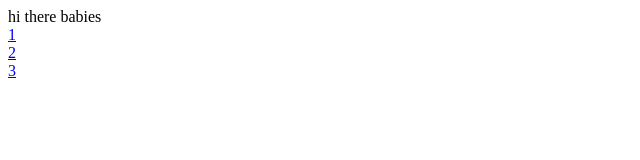
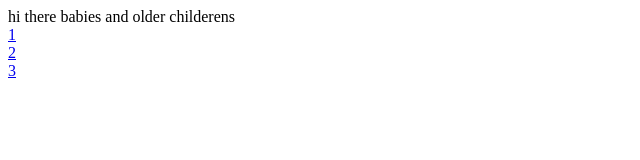
Before and after one commit to MarziehGharouni/new-, a plain HTML site: page index.html in a window 1280 px wide. Shown: the whole page, without its empty margins (0-640 px from the left). Drawn offline with Linux system fonts and the light colour scheme.

Commit message:
added older childerens

```diff
--- a/index.html
+++ b/index.html
@@ -1,6 +1,6 @@
 <html>
 <body>
-        hi there babies
+        hi there babies and older childerens
         <br  /><a href="page1.html">1</a>
         <br  /><a href="page2.html">2</a>
         <br  /><a href="page3.html">3</a>
```
